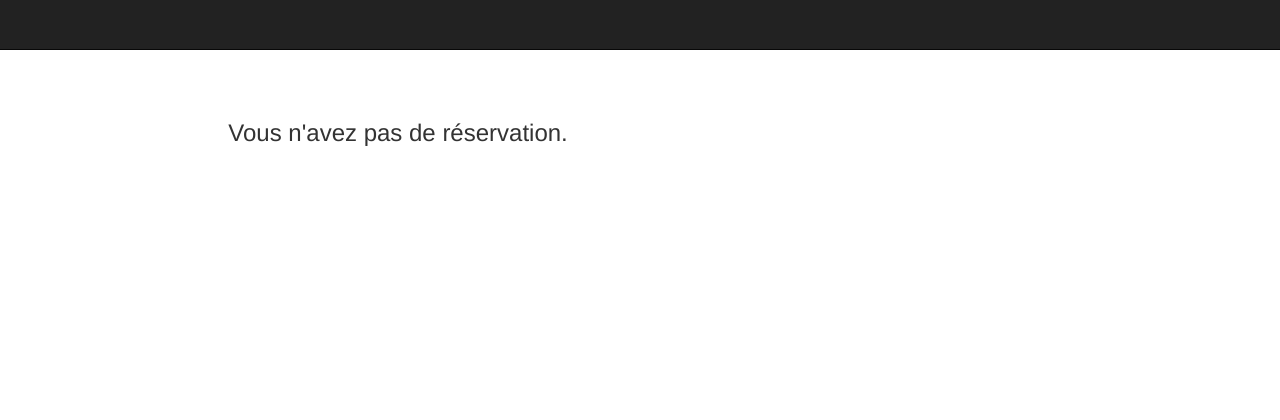
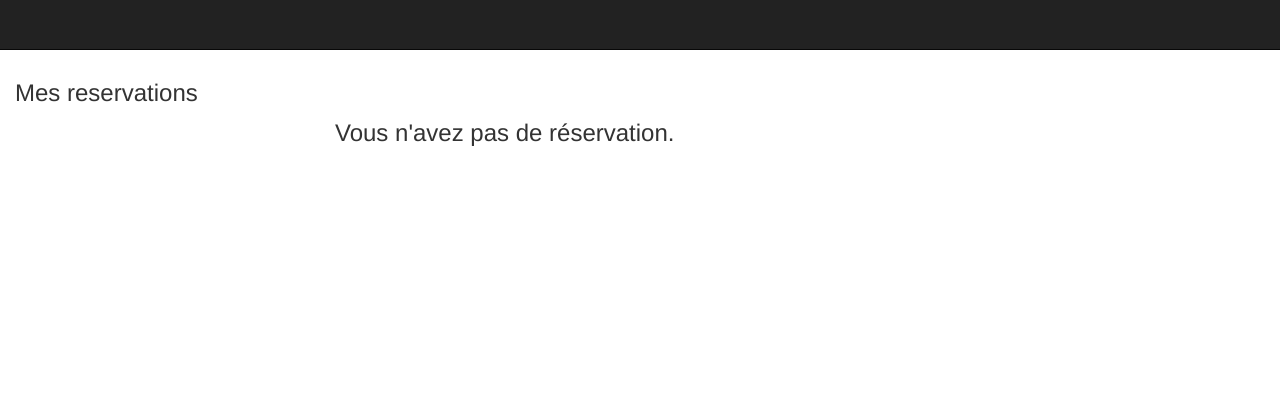
Before and after one commit to supermus/gevetikv2, a CakePHP app: the page made by src/Template/Reservations/index.ctp in a window 1280 px wide. Shown: the top 420 px of the page. Run offline with PHP 8.4 and a stand-in for CakePHP, Linux system fonts and the light colour scheme; the template is opened without the code that fills it, so the values that code supplies are empty; some libraries are stand-ins or nearby versions.

Commit message:
corrections des bugs

```diff
--- a/src/Controller/EvenementsController.php
+++ b/src/Controller/EvenementsController.php
@@ -71,13 +71,14 @@ class EvenementsController extends AppController
         {
             $participantExiste = -1;
             $this->set('participantExist',$participantExiste);
+            $this->set('reservationExist1',false);
         }
         else
         {
             $reservationExist1 = $reservationTable->find()->where(['evenement_id' => $id])
                 ->andWhere(['participant_id' => $participant->first()->id]);
 
-            if(isset($reservationExist1->count()) == 0)
+            if($reservationExist1->count() == 0)
             {
                 $this->set('reservationExist1',false);
             }
--- a/src/Controller/ReservationsController.php
+++ b/src/Controller/ReservationsController.php
@@ -101,11 +101,10 @@ class ReservationsController extends AppController
             $participant->email_participant = $leUser->first()->email;
             $usersParticipant->save($participant);
         }
-
             $reservationTable = TableRegistry::get('Reservations');
             $reservation = $reservationTable->newEntity();
             $reservation->evenement_id = $id;
-            $reservation->participant_id = $participant->first()->id;
+            $reservation->participant_id = $participant->id;
             $reservationTable->save($reservation);
             $this->Flash->success(__('La reservation est bien enregistré.'));
             return $this->redirect(['action' => 'index']);
--- a/src/Controller/UsersController.php
+++ b/src/Controller/UsersController.php
@@ -132,7 +132,7 @@ class UsersController extends AppController
                     return $this->redirect(['controller'=>'evenements']);
                 }
                 if($user['role'] == 'visiteur'){
-                    return $this->redirect(['controller'=>'pages']);
+                    return $this->redirect(['controller'=>'evenements']);
                 }
                 if($user['role'] == 'organisateur'){
                     return $this->redirect(['controller'=>'evenements']);
--- a/src/Template/Evenements/mesevenements.ctp
+++ b/src/Template/Evenements/mesevenements.ctp
@@ -1,5 +1,6 @@
 <div class="col-md-2 sidebar">
     <ul class="nav nav-sidebar">
+        <h3>Mes evenements</h3>
     </ul>
 </div>
 <div class="col-md-6 col-md-offset-1">
--- a/src/Template/Layout/default.ctp
+++ b/src/Template/Layout/default.ctp
@@ -55,7 +55,7 @@
                             <li><?= $this->Html->Link('Accueil',['controller'=>'pages','action'=>'home']); ?></li>
                             <li><?= $this->Html->Link('Conférences',['controller'=>'evenements','action'=>'index']); ?></li>
                             <li><?= $this->Html->Link('Mes conférences',['controller'=>'Evenements','action'=>'mesevenements']); ?></li>
-                            <li><?= $this->Html->Link('Reservations',['controller'=>'reservations','action'=>'index']); ?></li>
+                            <li><?= $this->Html->Link('Mes reservations',['controller'=>'reservations','action'=>'index']); ?></li>
                             <li><?= $this->Html->Link('Mon profil',['controller'=>'users','action'=>'view',$user['id']]); ?></li>
                             <li><?= $this->Html->Link('Utilisateurs',['controller'=>'users','action'=>'index']); ?></li>
 
@@ -65,6 +65,7 @@
                             ?>
                             <li><?= $this->Html->Link('Accueil',['controller'=>'pages','action'=>'home']); ?></li>
                             <li><?= $this->Html->Link('Conférences',['controller'=>'evenements','action'=>'index']); ?></li>
+                            <li><?= $this->Html->Link('Mes reservations',['controller'=>'reservations','action'=>'index']); ?></li>
                             <li><?= $this->Html->Link('Contact',['controller'=>'pages','action'=>'contact']); ?></li>
                             <li><?= $this->Html->Link('Mon profil',['controller'=>'users','action'=>'view',$user['id']]); ?></li>
                 <?php
@@ -74,7 +75,7 @@
                             <li><?= $this->Html->Link('Accueil',['controller'=>'pages','action'=>'home']); ?></li>
                             <li><?= $this->Html->Link('Conférences',['controller'=>'evenements','action'=>'index']); ?></li>
                             <li><?= $this->Html->Link('Mes conférences',['controller'=>'Evenements','action'=>'mesevenements']); ?></li>
-                            <li><?= $this->Html->Link('Reservations',['controller'=>'reservations','action'=>'index']); ?></li>
+                            <li><?= $this->Html->Link('Mes reservations',['controller'=>'reservations','action'=>'index']); ?></li>
                             <li><?= $this->Html->Link('Mon profil',['controller'=>'users','action'=>'view',$user['id']]); ?></li>
                             <li><?= $this->Html->Link('Contact',['controller'=>'pages','action'=>'contact']); ?></li>
                 <?php
--- a/src/Template/Reservations/index.ctp
+++ b/src/Template/Reservations/index.ctp
@@ -1,8 +1,6 @@
-<div class="col-md-1 sidebar">
+<div class="col-md-2 sidebar">
     <ul class="nav nav-sidebar">
-
-
-
+        <h3>Mes reservations</h3>
     </ul>
 </div>
 <div class="col-md-6 col-md-offset-1">
```
Also changed, not shown: 7 other files.
